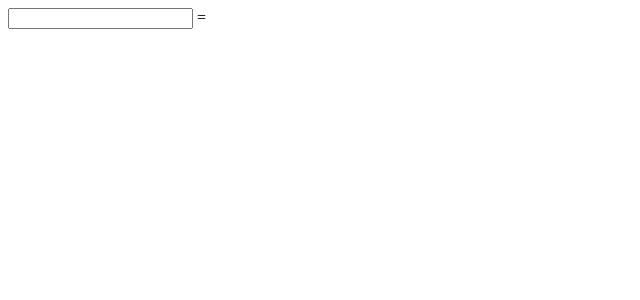
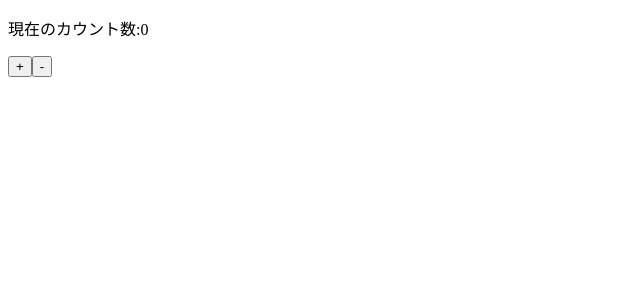
Before and after one commit to Anji0358/react-practice, a React (Vite) app: page / in a window 1280 px wide. Shown: the top 300 px of the page, without its empty margins (0-640 px from the left). Built offline with nearby package versions, Linux system fonts and the light colour scheme.

Commit message:
add:stateを使ったイベント処理の練習

```diff
--- a/src/App.tsx
+++ b/src/App.tsx
@@ -16,12 +16,11 @@ const App = () => {
     </>
   );
 };
-
 export default App;
 // const clickHandler = () => {
 //   alert("ボタンがクリックされました。");
 // }
-// const App=()=>{
+// const App=()=>{f
 //   return (
 //     <>
 //     <div>
--- /dev/null
+++ b/src/components/State.tsx
@@ -0,0 +1,17 @@
+import { useState } from "react";
+
+const State = () => {
+    const [val, setVal] = useState(0);
+    const inc = () => setVal(val + 1);
+    const dec = () => setVal(val - 1);
+
+    return (
+        <>
+            <p>現在のカウント数:{val}</p>
+            <button onClick={inc}>+</button>
+            <button onClick={dec}>-</button>
+        </>
+    )
+}
+
+export default State;
--- a/src/main.tsx
+++ b/src/main.tsx
@@ -2,9 +2,9 @@ import { StrictMode } from 'react'
 import { createRoot } from 'react-dom/client'
 //import './index.css'
 import App from './App.tsx'
-
+import State from "./components/State"
 createRoot(document.getElementById('root')!).render(
   <StrictMode>
-    <App />
+    <State />
   </StrictMode>,
 )
```
